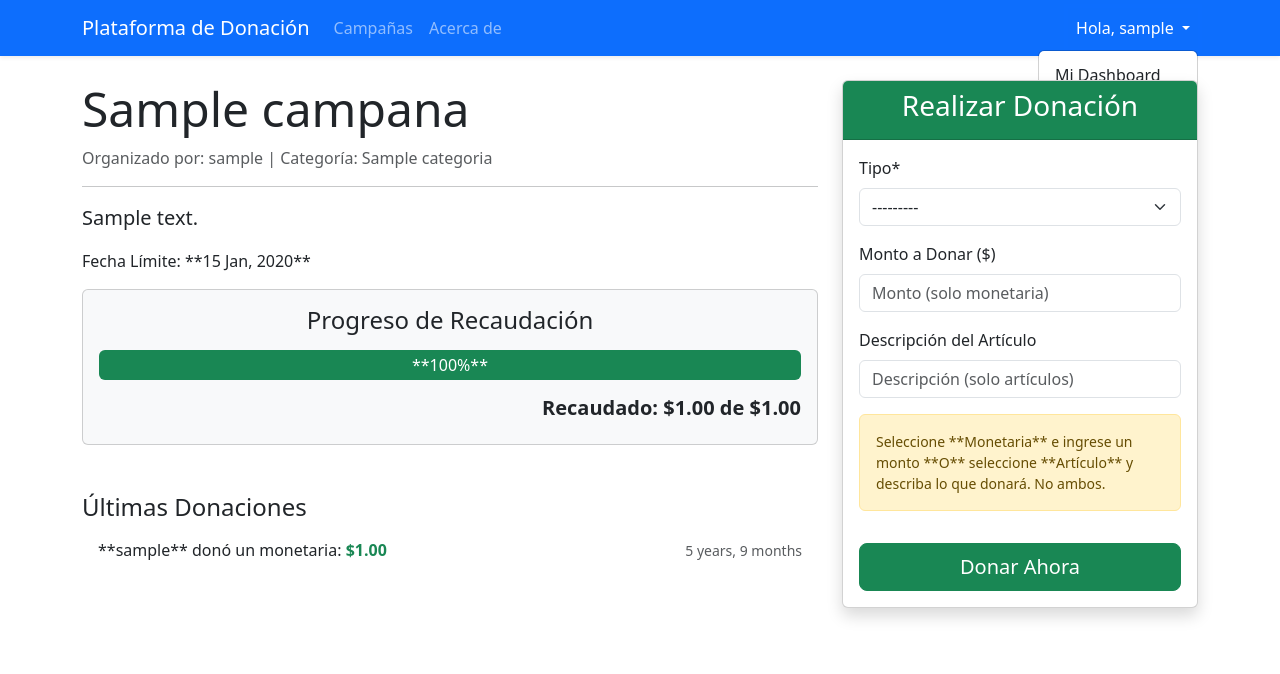
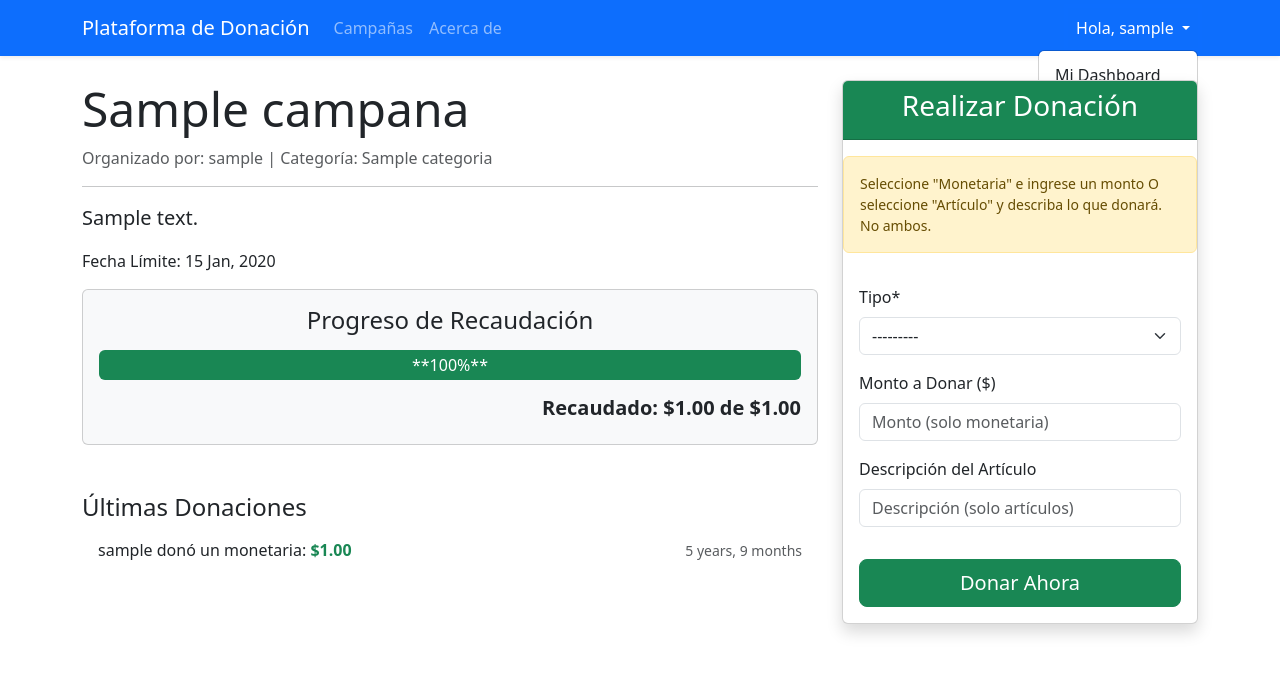
Before and after one commit to KevinMtzV/Proyecto_Final, a Django app: page /campana/1/ in a window 1280 px wide, after a click that opens the changed part. Shown: the top 674 px of the page. Run offline with Django 5.2, Linux system fonts and the light colour scheme; a user stored in the database is signed in; tables that the repository leaves empty hold one stand-in row (values such as "Sample post"); some libraries are stand-ins or nearby versions.

Commit message:
Correccion de errores en el manejo de paginas

```diff
--- a/DonationPlatform/settings.py
+++ b/DonationPlatform/settings.py
@@ -36,13 +36,12 @@ INSTALLED_APPS = [
     'django.contrib.contenttypes',
     'django.contrib.sessions',
     'django.contrib.messages',
+    'django.contrib.humanize',
     'django.contrib.staticfiles',
     'crispy_forms',
     'crispy_bootstrap5',
     'core',
-    'django.contrib.humanize',
     'widget_tweaks',
-    # INSTALACIÓN DE LA WEB API
     'rest_framework',
 ]
 
--- a/core/api/serializers.py
+++ b/core/api/serializers.py
@@ -51,6 +51,6 @@ class CampanaSerializer(serializers.ModelSerializer):
 
     def get_ultimas_donaciones(self, obj):
         """Método para obtener y serializar las donaciones de una campaña."""
-        donaciones = obj.donacion_set.all().order_by('-fecha_donacion')[:5]
+        donaciones = obj.donaciones.all().order_by('-fecha_donacion')[:5]
         # Usamos DonacionSerializer para serializar estas donaciones
         return DonacionSerializer(donaciones, many=True).data
--- a/templates/base.html
+++ b/templates/base.html
@@ -19,7 +19,7 @@
             <div class="collapse navbar-collapse" id="navbarNav">
                 <ul class="navbar-nav me-auto">
                     <li class="nav-item">
-                        <a class="nav-link" href="#">Campañas</a>
+                        <a class="nav-link" href="{% url 'campana_listado' %}">Campañas</a>
                     </li>
                     <li class="nav-item">
                         <a class="nav-link" href="#">Acerca de</a>
@@ -34,7 +34,12 @@
                             <ul class="dropdown-menu dropdown-menu-end" aria-labelledby="navbarDropdown">
                                 <li><a class="dropdown-item" href="{% url 'dashboard' %}">Mi Dashboard</a></li> <li><a class="dropdown-item" href="#">Mi Perfil</a></li>
                                 <li><hr class="dropdown-divider"></li>
-
+                                <li>
+                                    <form method="post" action="{% url 'logout' %}">
+                                        {% csrf_token %}
+                                        <button class="dropdown-item" type="submit">Cerrar Sesión</button>
+                                    </form>
+                                </li>
                             </ul>
                         </li>
                     {% else %}
--- a/templates/core/campana_detail.html
+++ b/templates/core/campana_detail.html
@@ -13,7 +13,7 @@
 
         <p class="lead">{{ campana.descripcion|linebreaksbr }}</p>
 
-        <p>Fecha Límite: **{{ campana.fecha_limite|date:"d M, Y" }}**</p>
+        <p>Fecha Límite: {{ campana.fecha_limite|date:"d M, Y" }}</p>
 
         {% if campana.meta_monetaria > 0 %}
             <div class="card p-3 mb-4 bg-light">
@@ -36,7 +36,7 @@
             {% for donacion in donaciones %}
                 <li class="list-group-item d-flex justify-content-between align-items-center">
                     <div>
-                        **{{ donacion.donante.username|default:"Anónimo" }}** donó un {{ donacion.get_tipo_display|lower }}:
+                        {{ donacion.donante.username|default:"Anónimo" }} donó un {{ donacion.get_tipo_display|lower }}:
 
                         {% if donacion.tipo == 'MON' %}
                             <span class="fw-bold text-success">${{ donacion.monto|floatformat:2|intcomma }}</span>
@@ -58,14 +58,15 @@
             <div class="card-header bg-success text-white text-center">
                 <h3>Realizar Donación</h3>
             </div>
+            <div class="alert alert-warning small mt-3">
+                Seleccione "Monetaria" e ingrese un monto O seleccione "Artículo" y describa lo que donará. <br> No ambos.
+            </div>
             <div class="card-body">
                 {% if user.is_authenticated %}
                     <form method="post" action="{% url 'donar_submit' campana.pk %}">
                         {% csrf_token %}
                         {{ form_donacion|crispy }}
-                        <div class="alert alert-warning small mt-3">
-                            Seleccione **Monetaria** e ingrese un monto **O** seleccione **Artículo** y describa lo que donará. No ambos.
-                        </div>
+
                         <button type="submit" class="btn btn-success btn-lg w-100 mt-3">Donar Ahora</button>
                     </form>
                 {% else %}
--- a/templates/core/campana_list.html
+++ b/templates/core/campana_list.html
@@ -1,6 +1,8 @@
 {% extends 'base.html' %}
+{% load humanize %}
 {% load crispy_forms_tags %}
 {% block title %}Listado de Campañas{% endblock %}
+{% load custom_filters %}
 
 {% block content %}
 <div class="row">
--- a/templates/core/home.html
+++ b/templates/core/home.html
@@ -37,7 +37,7 @@
                     <span class="badge bg-info text-dark">Donación de Artículos</span>
                 {% endif %}
 
-                <a href="#" class="btn btn-sm btn-primary mt-2">Ver Detalles</a>
+                <a href="{% url 'campana_detalle' campana.pk %}" class="btn btn-sm btn-primary mt-2">Ver Detalles</a>
             </div>
         </div>
     </div>
```
Also changed, not shown: core/templatetags/custom_filters.py (added, +17 -0 lines), core/api/__init__.py (added), core/templatetags/__init__.py (added), media/campana_pics/perro.png (added).
